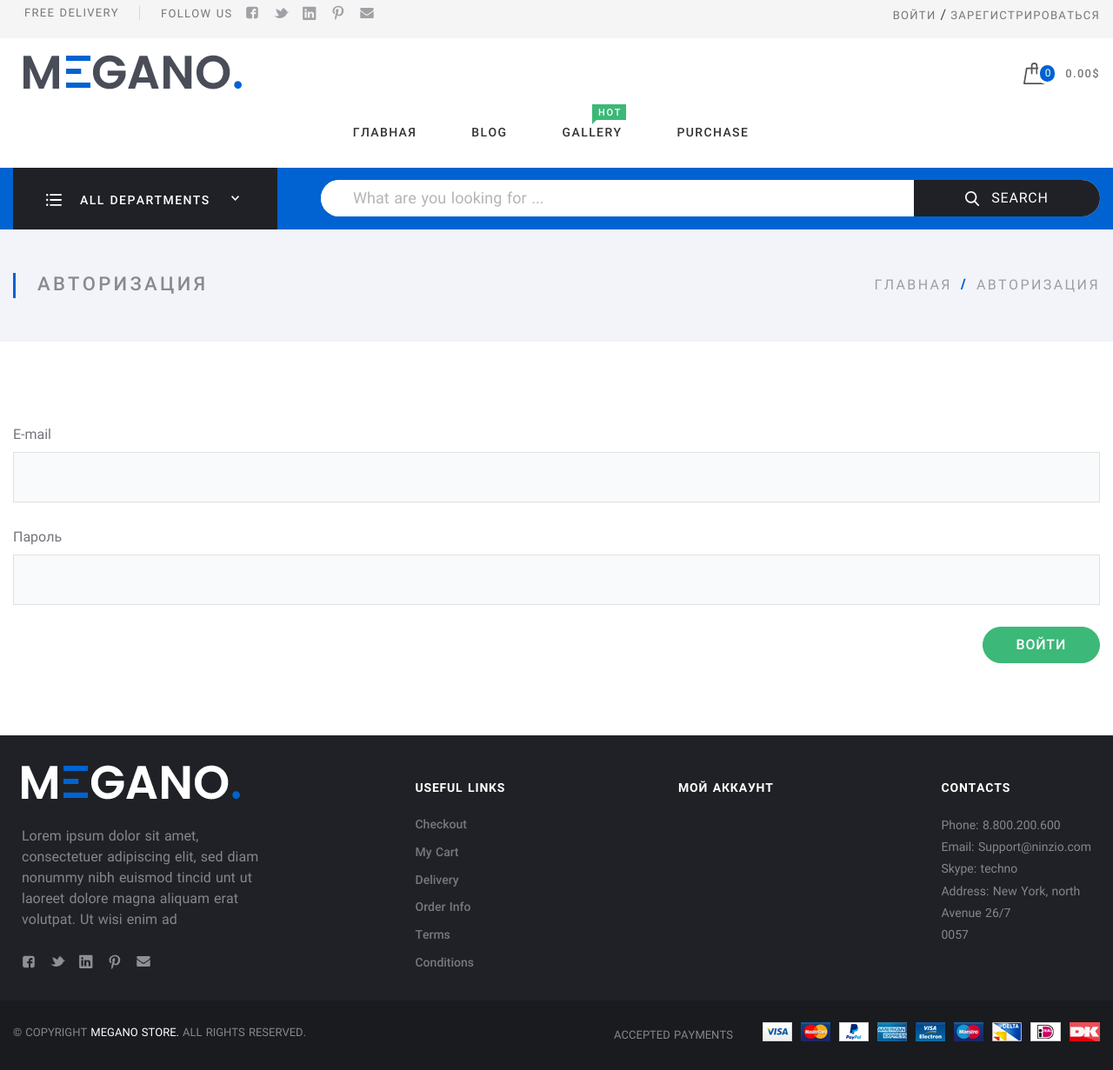
After one commit to Molecula80/megano, a Django app: page /app_users/login/ in a window 1280 px wide. The commit adds this page. Shown: the whole page at 87% size. Run offline with Django 4.2, Linux system fonts and the light colour scheme; data that the repository does not hold is empty.

Commit message:
add login page

```diff
--- a/online_store/app_catalog/templates/base.html
+++ b/online_store/app_catalog/templates/base.html
@@ -52,7 +52,7 @@
                   </p>
                 {% else %}
                   <p>
-                    <a class="ControlPanel-title" href="account.html">Войти</a> /
+                    <a class="ControlPanel-title" href="{% url 'app_users:login' %}">Войти</a> /
                     <a class="ControlPanel-title" href="{% url 'app_users:register' %}">Зарегистрироваться</a>
                   </p>
                 {% endif %}
--- a/online_store/app_catalog/templates/error_messages/form_error.html
+++ /dev/null
@@ -1,3 +0,0 @@
-{% if form.errors %}
-  <p class="form-error">{{ form.full_name.errors }}</p>
-{% endif %}
--- a/online_store/app_users/forms.py
+++ b/online_store/app_users/forms.py
@@ -4,29 +4,41 @@ from django.contrib.auth.forms import UserCreationForm
 from .models import User
 
 
+class AuthForm(forms.Form):
+    email = forms.CharField(label='Имя пользователя',
+                            widget=forms.EmailInput(attrs={"class": "form-input", "id": "mail", "name": "mail",
+                                                           "type": "text", "value": "", "data-validate": "require"}))
+    password = forms.CharField(label='Пароль',
+                               widget=forms.PasswordInput(attrs={"class": "form-input", "id": "password",
+                                                                 "name": "password", "type": "password",
+                                                                 "placeholder": ""}))
+
+
 class RegisterForm(UserCreationForm):
     """ Форма регистрации пользователя. """
     full_name = forms.CharField(max_length=255, required=True,
-                                error_messages={'required': 'Это поле обязательно для заполнения!'},
+                                error_messages={'required': 'Это поле обязательно для заполнения.'},
                                 widget=forms.TextInput(attrs={"class": "form-input", "id": "name", "name": "name",
                                                               "type": "text", "value": "", "data-validate": "require"}))
     telephone = forms.CharField(max_length=255, required=False,
-                                error_messages={'unique': 'Пользователь с таким номером телефона уже есть!'},
+                                error_messages={'unique': 'Пользователь с таким номером телефона уже есть.'},
                                 widget=forms.TextInput(attrs={"class": "form-input", "id": "phone", "name": "phone",
                                                               "type": "text", "value": ""}))
-    email = forms.EmailField(required=True, error_messages={'required': 'Это поле обязательно для заполнения!',
-                                                            'invalid': 'Это значение недопустимо!',
-                                                            'unique': 'Пользователь с таким email уже есть!'},
+    email = forms.EmailField(required=True, error_messages={'required': 'Это поле обязательно для заполнения.',
+                                                            'invalid': 'Это значение недопустимо.',
+                                                            'unique': 'Пользователь с таким email уже есть.'},
                              widget=forms.EmailInput(attrs={"class": "form-input", "id": "mail", "name": "mail",
                                                             "type": "text", "value": "", "data-validate": "require"}))
     avatar = forms.ImageField(required=False,
                               widget=forms.FileInput(attrs={"class": "Profile-file form-input", "id": "avatar",
                                                             "name": "avatar", "type": "file",
                                                             "data-validate": "onlyImgAvatar"}))
-    password1 = forms.CharField(widget=forms.PasswordInput(attrs={"class": "form-input", "id": "password",
+    password1 = forms.CharField(error_messages={'required': 'Это поле обязательно для заполнения.'},
+                                widget=forms.PasswordInput(attrs={"class": "form-input", "id": "password",
                                                                   "name": "password", "type": "password",
                                                                   "placeholder": ""}))
-    password2 = forms.CharField(widget=forms.PasswordInput(attrs={"class": "form-input", "id": "passwordReply",
+    password2 = forms.CharField(error_messages={'required': 'Это поле обязательно для заполнения.'},
+                                widget=forms.PasswordInput(attrs={"class": "form-input", "id": "passwordReply",
                                                                   "name": "passwordReply", "type": "password",
                                                                   "placeholder": "Введите пароль повторно"}))
 
--- /dev/null
+++ b/online_store/app_users/templates/app_users/login.html
@@ -0,0 +1,54 @@
+<!DOCTYPE html>
+<html lang="en">
+<head>
+    {% extends "middle_base.html" %}
+    <meta charset="UTF-8">
+    <title>{% block title %}Авторизация{% endblock %}</title>
+</head>
+<body>
+  {% block mb_content %}
+    <div class="Section">
+      <div class="wrap">
+        <div class="Section-content">
+          <div class="Profile">
+            <form class="form Profile-form" action="#" method="post">
+              {% csrf_token %}
+              <div class="row">
+                <div class="row-block">
+                  <div class="form-group">
+                    <label class="form-label" for="mail">E-mail
+                    </label>
+                    {{ form.email }}
+                    {% if form.email.errors %}
+                      {{ form.email.errors }}
+                    {% endif %}
+                  </div>
+                  <div class="form-group">
+                    <label class="form-label" for="password">Пароль
+                    </label>
+                    {{ form.password }}
+                    {% if form.password.errors %}
+                      {{ form.password.errors }}
+                    {% endif %}
+                  </div>
+                  <div class="form-group">
+                    <div class="Profile-btn">
+                      <button class="btn btn_success" type="submit">Войти
+                      </button>
+                    </div>
+                    {% if request.method == 'POST' and form.is_valid %}
+                      <div class="Profile-success">
+                        Профиль успешно создан
+                      </div>
+                    {% endif %}
+                  </div>
+                </div>
+              </div>
+            </form>
+          </div>
+        </div>
+      </div>
+    </div>
+  {% endblock %}
+</body>
+</html>
--- a/online_store/app_users/urls.py
+++ b/online_store/app_users/urls.py
@@ -1,10 +1,11 @@
 from django.urls import path
 
-from .views import register_view, UserLogoutView
+from .views import register_view, UserLogoutView, login_view
 
 app_name = 'app_users'
 
 urlpatterns = [
     path('register/', register_view, name='register'),
+    path('login/', login_view, name='login'),
     path('logout/', UserLogoutView.as_view(), name='logout'),
 ]
--- a/online_store/app_users/views.py
+++ b/online_store/app_users/views.py
@@ -1,12 +1,11 @@
 from django.contrib.auth import authenticate, login
-from django.http import HttpResponseRedirect
+from django.http import HttpResponse
 from django.shortcuts import render
 from django.contrib.auth.views import LogoutView
-from django.urls import reverse
 from django.views import View
 from django.views.generic import DetailView, ListView
 
-from .forms import RegisterForm
+from .forms import RegisterForm, AuthForm
 
 
 class AccountDetailView(DetailView):
@@ -33,7 +32,28 @@ def register_view(request):
 
 def login_view(request):
     """ Страница входа. """
-    pass
+    if request.method == 'POST':
+        auth_form = AuthForm(request.POST)
+        if auth_form.is_valid():
+            email = auth_form.cleaned_data['email']
+            password = auth_form.cleaned_data['password']
+            user = authenticate(username=email, password=password)
+            if user:
+                if user.is_active:
+                    login(request, user)
+                    return HttpResponse('Вы успешно вошли.')
+                else:
+                    auth_form.add_error('__all__', 'Ошибка! Аккаунт пользователя неактивен.')
+            else:
+                auth_form.add_error('__all__', 'Ошибка! Проверьте написание имя пользователя и пароля.')
+    else:
+        auth_form = AuthForm()
+
+    context = {
+        'form': auth_form,
+        'page_title': 'авторизация'
+    }
+    return render(request, 'app_users/login.html', context=context)
 
 
 class ProfileView(View):
```
Also changed, not shown: online_store/app_users/templates/app_users/register.html (+9 -6 lines), 1 other file.
